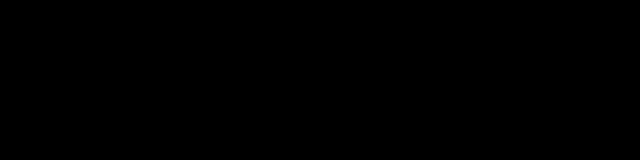
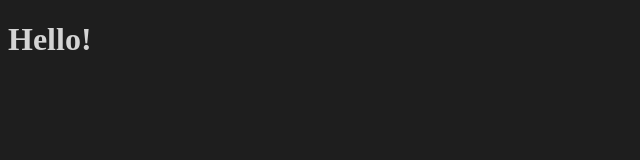
Before and after one commit to andrekolmeijer/mixed-messages, a plain HTML site: page index.html in a window 1280 px wide. Shown: the whole page, without its empty margins (0-640 px from the left). Drawn offline with Linux system fonts and the light colour scheme.

Commit message:
style: change txt and bg color

```diff
--- a/styles.css
+++ b/styles.css
@@ -1,3 +1,4 @@
 body {
-  background-color: black;
+  color: #D4D4D4;
+  background-color: #1E1E1E;
 }
```
